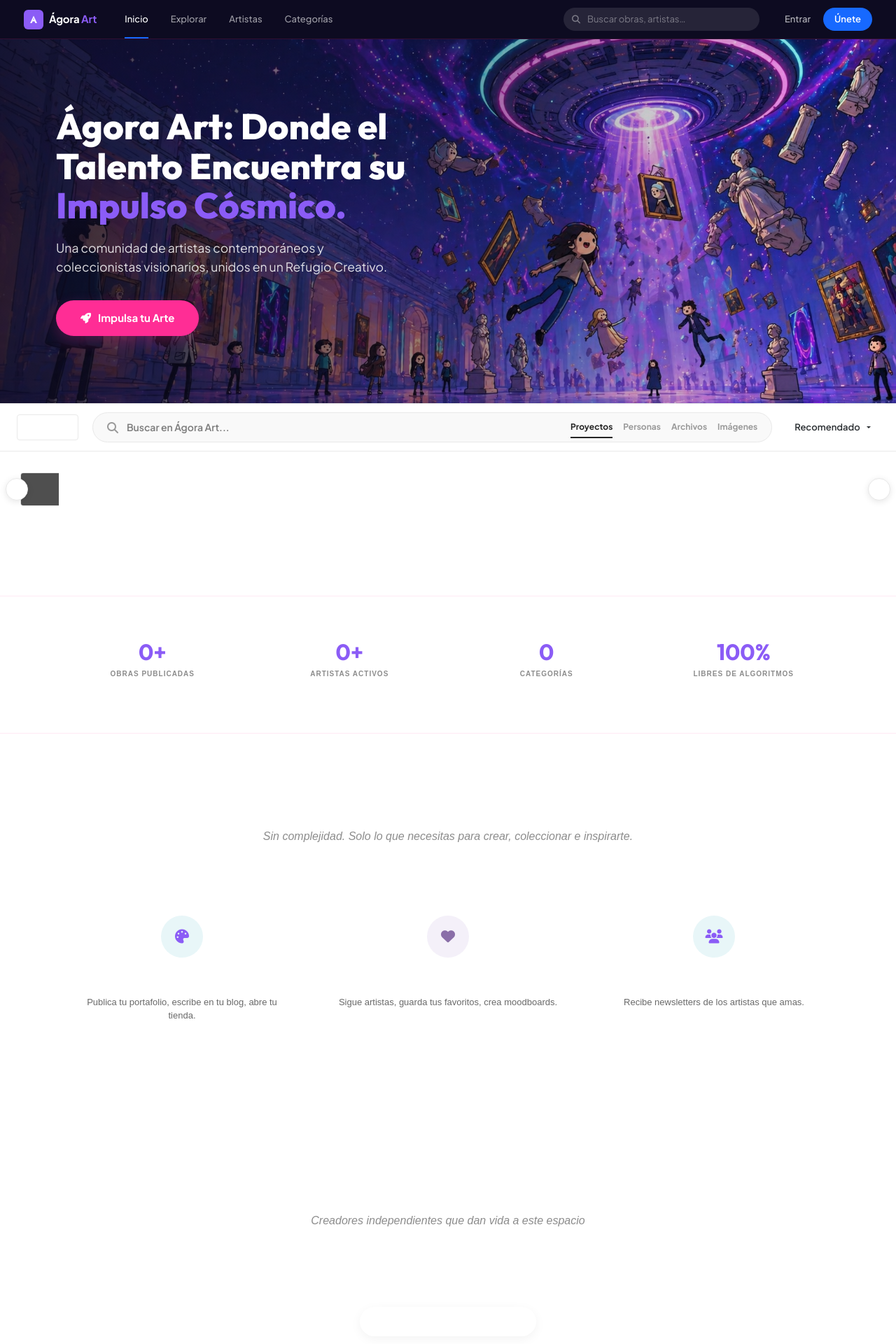
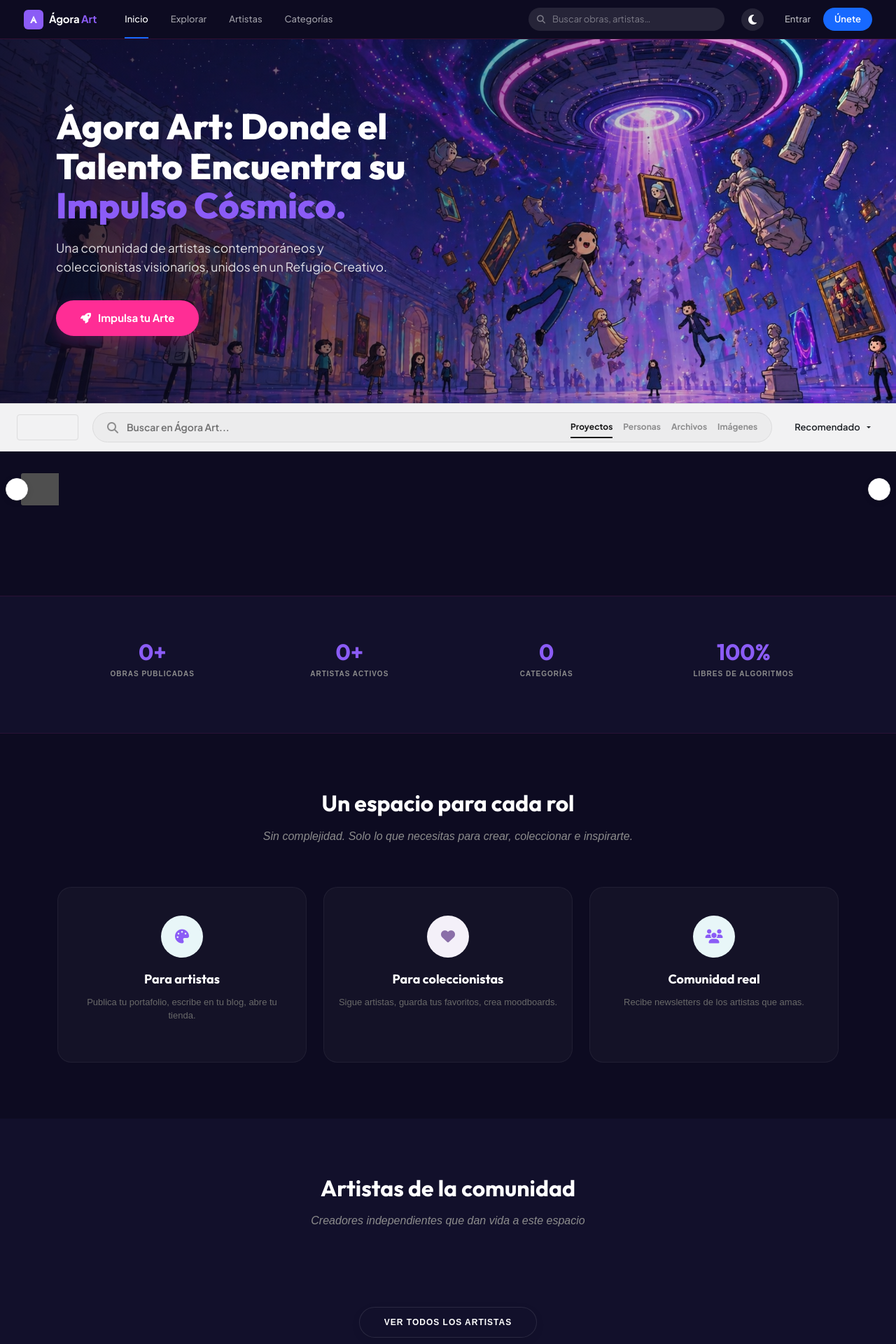
Before and after one commit to frankalexander-GM/pagina-wed, a Flask app: page / in a window 1280 px wide. Shown: the top 1920 px of the page at 70% size. Run offline with Flask 3, Linux system fonts and the light colour scheme; grey boxes are pictures that could not be loaded.

Commit message:
style: restaurar modo Dark/Light y corregir botón Únete a Púrpura

```diff
--- a/app/templates/base.html
+++ b/app/templates/base.html
@@ -16,6 +16,78 @@
     <link href="https://fonts.googleapis.com/css2?family=Outfit:wght@400;700;800&family=Plus+Jakarta+Sans:wght@400;500;600;700&display=swap" rel="stylesheet">
 
     <style>
+    /* === THEME VARIABLES === */
+    :root {
+        --bg-color: #0D0B21;
+        --bg-secondary: #12102B;
+        --text-color: #FFFFFF;
+        --text-muted: rgba(255, 255, 255, 0.7);
+        --accent-purple: #8B5CF6;
+        --accent-pink: #FF2D95;
+        --nav-bg: #0D0B21;
+        --border-color: rgba(255, 255, 255, 0.1);
+        --card-bg: rgba(255, 255, 255, 0.03);
+    }
+
+    [data-theme="light"] {
+        --bg-color: #FFFFFF;
+        --bg-secondary: #F8F8F8;
+        --text-color: #191919;
+        --text-muted: #696969;
+        --accent-purple: #8B5CF6; /* El púrpura queda bien en ambos */
+        --accent-pink: #FF2D95;
+        --nav-bg: #191919;
+        --border-color: #ECECEC;
+        --card-bg: #FFFFFF;
+    }
+
+    body {
+        background-color: var(--bg-color) !important;
+        color: var(--text-color);
+        transition: background-color 0.3s, color 0.3s;
+        font-family: 'Plus Jakarta Sans', sans-serif !important;
+    }
+
+    /* === BEHANCE NAVBAR RE-FIX === */
+    .be-header {
+        background: var(--nav-bg);
+        border-bottom: 1px solid var(--border-color);
+        height: 56px;
+        display: flex;
+        align-items: center;
+        position: sticky;
+        top: 0;
+        z-index: 1000;
+        transition: background-color 0.3s;
+    }
+
+    .theme-toggle {
+        background: rgba(255,255,255,0.1);
+        border: none;
+        color: white;
+        width: 32px;
+        height: 32px;
+        border-radius: 50%;
+        display: flex;
+        align-items: center;
+        justify-content: center;
+        cursor: pointer;
+        transition: 0.2s;
+        margin-right: 12px;
+    }
+
+    .be-logo-icon {
+        background: var(--accent-purple) !important;
+    }
+    .be-logo-text span {
+        color: var(--accent-purple) !important;
+    }
+    .be-btn-primary {
+        background: var(--accent-purple) !important;
+        border: none !important;
+        color: white !important;
+    }
+
     /* === GLOBAL TYPOGRAPHY === */
     body {
         font-family: 'Plus Jakarta Sans', sans-serif !important;
@@ -255,6 +327,7 @@
 
         <!-- Actions -->
         <div class="be-actions">
+            <button class="theme-toggle" id="theme-switcher" title="Cambiar tema"><i class="fas fa-moon"></i></button>
             {% if current_user.is_authenticated %}
                 {% if current_user.is_cliente() %}
                 <a href="{{ url_for('cliente.carrito') }}" class="be-btn-ghost"><i class="fas fa-bag-shopping"></i></a>
@@ -349,5 +422,25 @@ document.addEventListener('click', function(e) {
 });
 </script>
 {% block scripts %}{% endblock %}
+<script>
+const themeSwitcher = document.getElementById('theme-switcher');
+const currentTheme = localStorage.getItem('theme') || 'dark';
+if (currentTheme === 'light') {
+    document.documentElement.setAttribute('data-theme', 'light');
+    themeSwitcher.innerHTML = '<i class="fas fa-sun"></i>';
+}
+themeSwitcher.addEventListener('click', () => {
+    let theme = document.documentElement.getAttribute('data-theme');
+    if (theme === 'light') {
+        document.documentElement.setAttribute('data-theme', 'dark');
+        localStorage.setItem('theme', 'dark');
+        themeSwitcher.innerHTML = '<i class="fas fa-moon"></i>';
+    } else {
+        document.documentElement.setAttribute('data-theme', 'light');
+        localStorage.setItem('theme', 'light');
+        themeSwitcher.innerHTML = '<i class="fas fa-sun"></i>';
+    }
+});
+</script>
 </body>
 </html>
--- a/app/templates/public/home.html
+++ b/app/templates/public/home.html
@@ -4,7 +4,7 @@
 <style>
     /* === BEHANCE REPLICA UI === */
     :root {
-        --be-blue: #0057ff;
+        --be-blue: 8B5CF6;
         --be-bg: #ffffff;
         --be-border: #e8e8e8;
         --be-text: #191919;
```
